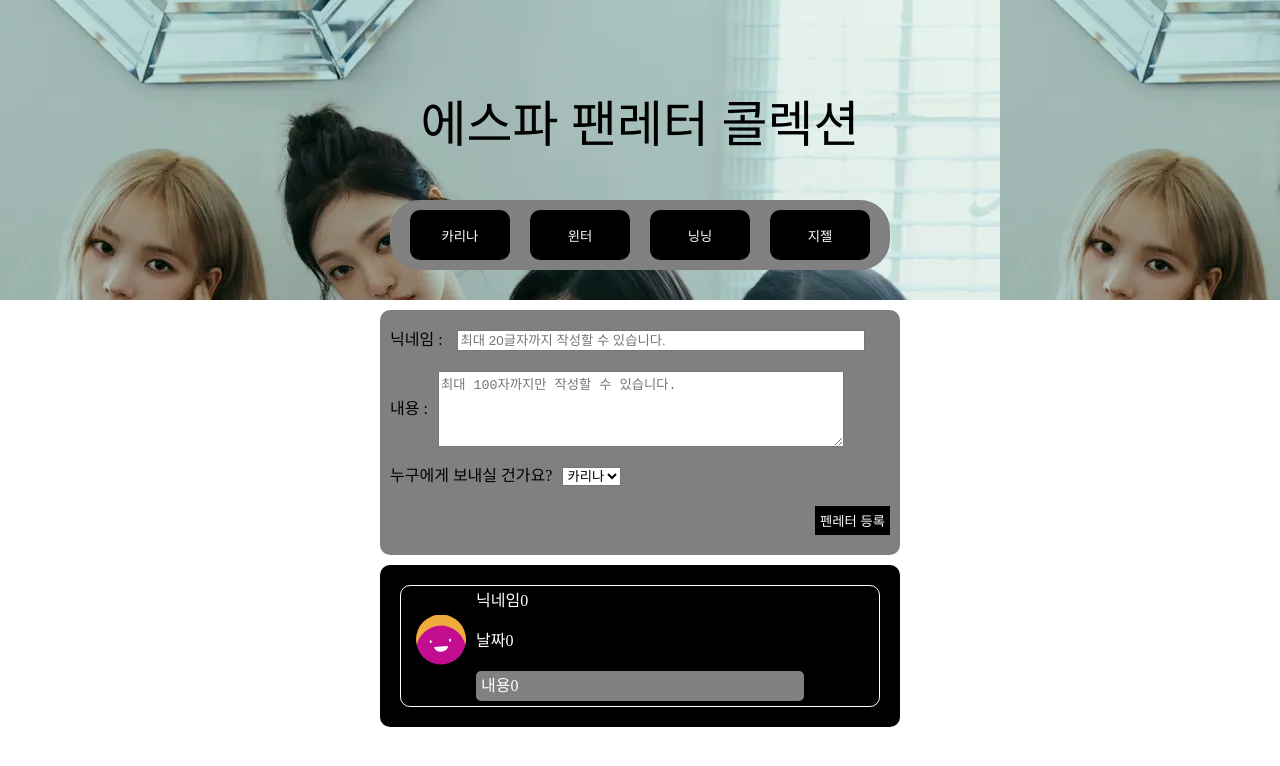
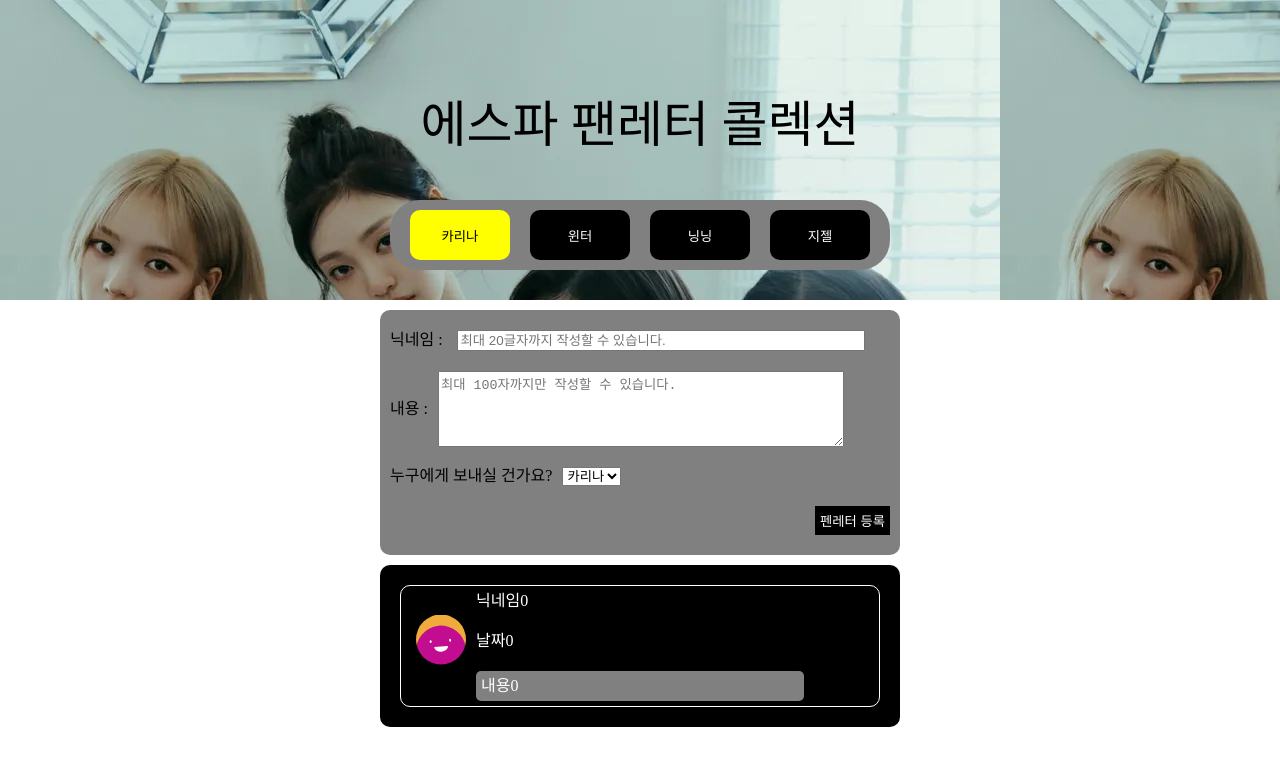
Before and after one commit to baram55/Group-artist-fan-letter-box, a React (Create React App) app in the folder group-artist-fan-letter-box/: page / in a window 1280 px wide. Shown: the top 766 px of the page. Built offline with nearby package versions, Linux system fonts and the light colour scheme.

Commit message:
메뉴 버튼 완성

```diff
--- a/group-artist-fan-letter-box/src/components/GiselleButton.jsx
+++ /dev/null
@@ -1,36 +0,0 @@
-import React from "react";
-import styled from "styled-components";
-
-const StyledButton = styled.button`
-  width: 100px;
-  height: 50px;
-  background-color: black;
-  color: white;
-  border-radius: 10px;
-  border: none;
-  margin: 10px;
-  &:hover {
-    background-color: yellow;
-    color: black;
-  }
-  &:active {
-    transform: scale(1.05);
-  }
-  &:visited {
-    transform: scale(1);
-  }
-`;
-
-function GiselleButton(props) {
-  return (
-    <StyledButton
-      onClick={() => {
-        props.selectMember("giselle");
-      }}
-    >
-      지젤
-    </StyledButton>
-  );
-}
-
-export default GiselleButton;
--- a/group-artist-fan-letter-box/src/components/InputForm.jsx
+++ b/group-artist-fan-letter-box/src/components/InputForm.jsx
@@ -120,12 +120,12 @@
       <box>
         누구에게 보내실 건가요?
         <StyledSelect name="member">
-          <option value="karina" selected>
+          <option value="카리나" selected>
             카리나
           </option>
-          <option value="winter">윈터</option>
-          <option value="ningning">닝닝</option>
-          <option value="giselle">지젤</option>
+          <option value="윈터">윈터</option>
+          <option value="닝닝">닝닝</option>
+          <option value="지젤">지젤</option>
         </StyledSelect>
       </box>
       <box>
--- a/group-artist-fan-letter-box/src/components/KarinaButton.jsx
+++ /dev/null
@@ -1,36 +0,0 @@
-import React from "react";
-import styled from "styled-components";
-
-const StyledButton = styled.button`
-  width: 100px;
-  height: 50px;
-  background-color: black;
-  color: white;
-  border-radius: 10px;
-  border: none;
-  margin: 10px;
-  &:hover {
-    background-color: yellow;
-    color: black;
-  }
-  &:active {
-    transform: scale(1.05);
-  }
-  &:visited {
-    transform: scale(1);
-  }
-`;
-
-function KarinaButton(props) {
-  return (
-    <StyledButton
-      onClick={() => {
-        props.selectMember("karina");
-      }}
-    >
-      카리나
-    </StyledButton>
-  );
-}
-
-export default KarinaButton;
--- /dev/null
+++ b/group-artist-fan-letter-box/src/components/MenuButton.jsx
@@ -0,0 +1,48 @@
+import React, { useRef } from "react";
+import styled from "styled-components";
+
+const StyledButton = styled.button`
+  width: 100px;
+  height: 50px;
+  background-color: ${(props) => {
+    return props.member === props.name ? "yellow" : "black";
+  }};
+
+  color: ${(props) => {
+    return props.member === props.name ? "black" : "white";
+  }};
+  border-radius: 10px;
+  border: none;
+  margin: 10px;
+  &:hover {
+    background-color: yellow;
+    color: black;
+  }
+  &:active {
+    transform: scale(1.05);
+  }
+  &:visited {
+    transform: scale(1);
+  }
+`;
+
+function MenuButton(props) {
+  const name = props.name;
+  const setMember = props.setMember;
+  const buttonRef = useRef("");
+
+  return (
+    <StyledButton
+      onClick={() => {
+        setMember(name);
+      }}
+      ref={buttonRef}
+      name={props.name}
+      member={props.member}
+    >
+      {props.name}
+    </StyledButton>
+  );
+}
+
+export default MenuButton;
--- a/group-artist-fan-letter-box/src/components/NingningButton.jsx
+++ /dev/null
@@ -1,36 +0,0 @@
-import React from "react";
-import styled from "styled-components";
-
-const StyledButton = styled.button`
-  width: 100px;
-  height: 50px;
-  background-color: black;
-  color: white;
-  border-radius: 10px;
-  border: none;
-  margin: 10px;
-  &:hover {
-    background-color: yellow;
-    color: black;
-  }
-  &:active {
-    transform: scale(1.05);
-  }
-  &:visited {
-    transform: scale(1);
-  }
-`;
-
-function NingningButton(props) {
-  return (
-    <StyledButton
-      onClick={() => {
-        props.selectMember("ningning");
-      }}
-    >
-      닝닝
-    </StyledButton>
-  );
-}
-
-export default NingningButton;
--- a/group-artist-fan-letter-box/src/components/WinterButton.jsx
+++ /dev/null
@@ -1,36 +0,0 @@
-import React from "react";
-import styled from "styled-components";
-
-const StyledButton = styled.button`
-  width: 100px;
-  height: 50px;
-  background-color: black;
-  color: white;
-  border-radius: 10px;
-  border: none;
-  margin: 10px;
-  &:hover {
-    background-color: yellow;
-    color: black;
-  }
-  &:active {
-    transform: scale(1.05);
-  }
-  &:visited {
-    transform: scale(1);
-  }
-`;
-
-function WinterButton(props) {
-  return (
-    <StyledButton
-      onClick={() => {
-        props.selectMember("winter");
-      }}
-    >
-      윈터
-    </StyledButton>
-  );
-}
-
-export default WinterButton;
--- a/group-artist-fan-letter-box/src/layout/Header.jsx
+++ b/group-artist-fan-letter-box/src/layout/Header.jsx
@@ -2,13 +2,9 @@
 import styled from "styled-components";
 import bannerImage from "../assets/banner.jpg";
 import Menu from "../components/Menu";
-import KarinaButton from "../components/KarinaButton";
-import WinterButton from "../components/WinterButton";
-import NingningButton from "../components/NingningButton";
-import GiselleButton from "../components/GiselleButton";
+import MenuButton from "../components/MenuButton";
 
 const Banner = styled.div`
-  // img로 변경해보기
   display: flex;
   height: 100px;
   flex-direction: column;
@@ -27,10 +23,26 @@
       <Banner>
         <Title>에스파 팬레터 콜렉션</Title>
         <Menu>
-          <KarinaButton selectMember={props.selectMember} />
-          <WinterButton selectMember={props.selectMember} />
-          <NingningButton selectMember={props.selectMember} />
-          <GiselleButton selectMember={props.selectMember} />
+          <MenuButton
+            name="카리나"
+            member={props.member}
+            setMember={props.setMember}
+          />
+          <MenuButton
+            name="윈터"
+            member={props.member}
+            setMember={props.setMember}
+          />
+          <MenuButton
+            name="닝닝"
+            member={props.member}
+            setMember={props.setMember}
+          />
+          <MenuButton
+            name="지젤"
+            member={props.member}
+            setMember={props.setMember}
+          />
         </Menu>
       </Banner>
     </>
--- a/group-artist-fan-letter-box/src/pages/Home.jsx
+++ b/group-artist-fan-letter-box/src/pages/Home.jsx
@@ -7,7 +7,7 @@
 function Home(props) {
   return (
     <>
-      <Header selectMember={props.setMember} />
+      <Header member={props.member} setMember={props.setMember} />
       <Body>
         <InputForm addComment={props.setComments} />
         <CardList
--- a/group-artist-fan-letter-box/src/shared/Router.jsx
+++ b/group-artist-fan-letter-box/src/shared/Router.jsx
@@ -4,35 +4,35 @@
 import Detail from "../pages/Detail";
 
 function Router() {
-  const [member, setMember] = useState("karina");
+  const [member, setMember] = useState("카리나");
   const [comments, setComments] = useState([
     {
       id: "0",
       nickName: "닉네임0",
       date: "날짜0",
       content: "내용0",
-      member: "karina",
+      member: "카리나",
     },
     {
       id: "1",
       nickName: "닉네임1",
       date: "날짜1",
       content: "내용1",
-      member: "winter",
+      member: "윈터",
     },
     {
       id: "2",
       nickName: "닉네임2",
       date: "날짜2",
       content: "내용2",
-      member: "ningning",
+      member: "닝닝",
     },
     {
       id: "3",
       nickName: "닉네임3",
       date: "날짜3",
       content: "내용3",
-      member: "giselle",
+      member: "지젤",
     },
   ]);
 
```
